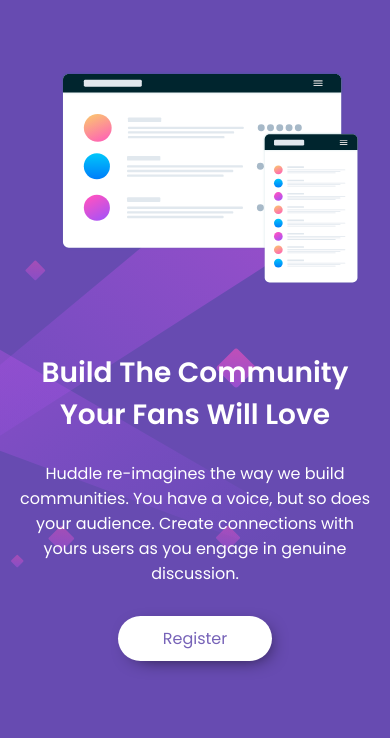
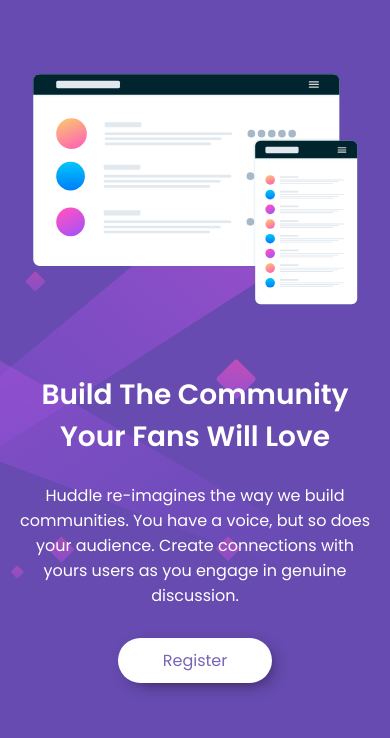
Before and after one commit to caio-colin/quest-huddle-landing-page-with-single-introductory-section-master, a plain HTML site: page index.html in a window 390 px wide. Shown: the part 113-851 px from the top of the page. Drawn offline with Linux system fonts and the light colour scheme.

Commit message:
ajuste na imagem principal

```diff
--- a/src/css/style.css
+++ b/src/css/style.css
@@ -102,6 +102,9 @@ body {
 
     flex-direction: column;
   }
+  .container .conteudo-topo {
+    padding-left: 0px;
+  }
   .illustration {
     padding: 0 30px;
   }
```
